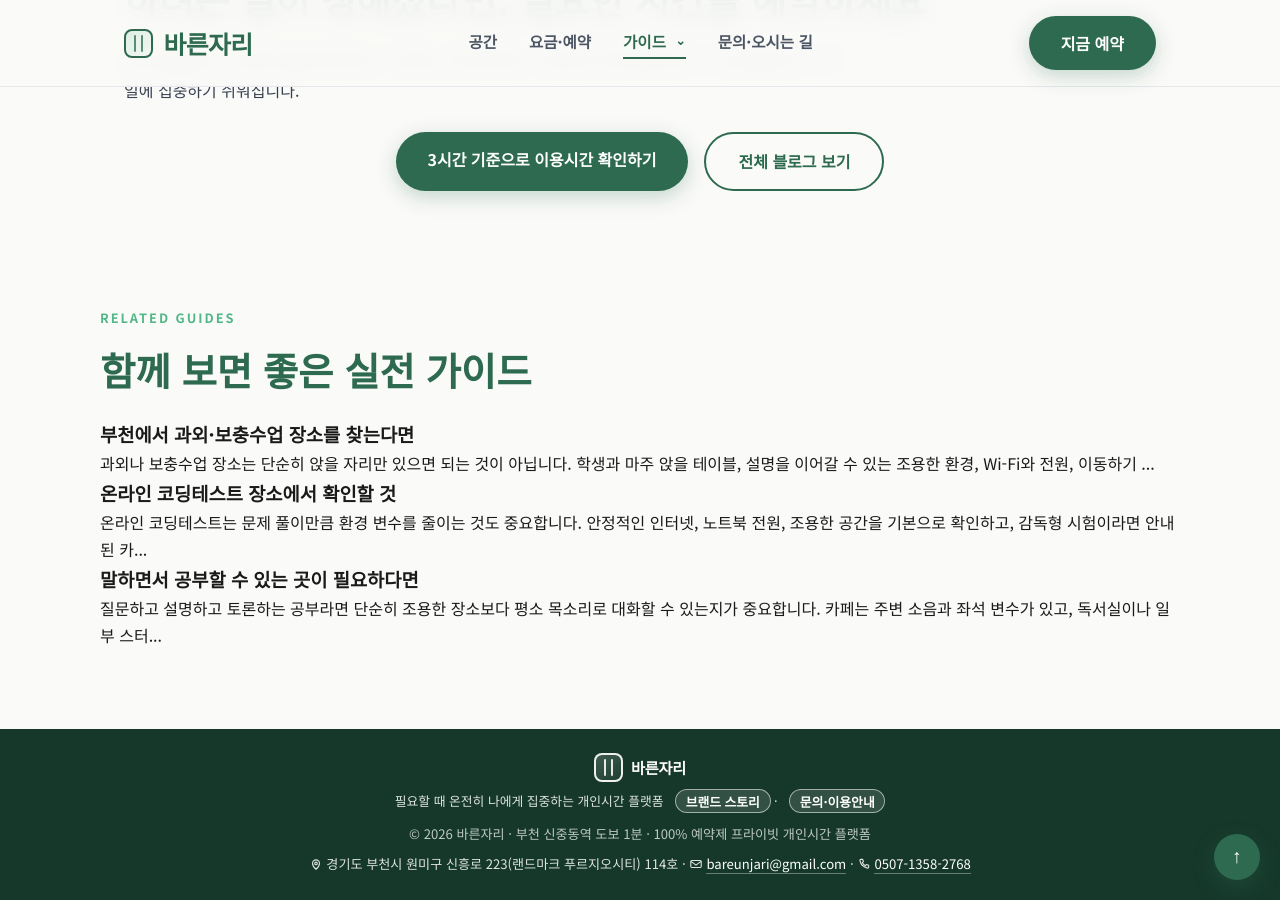
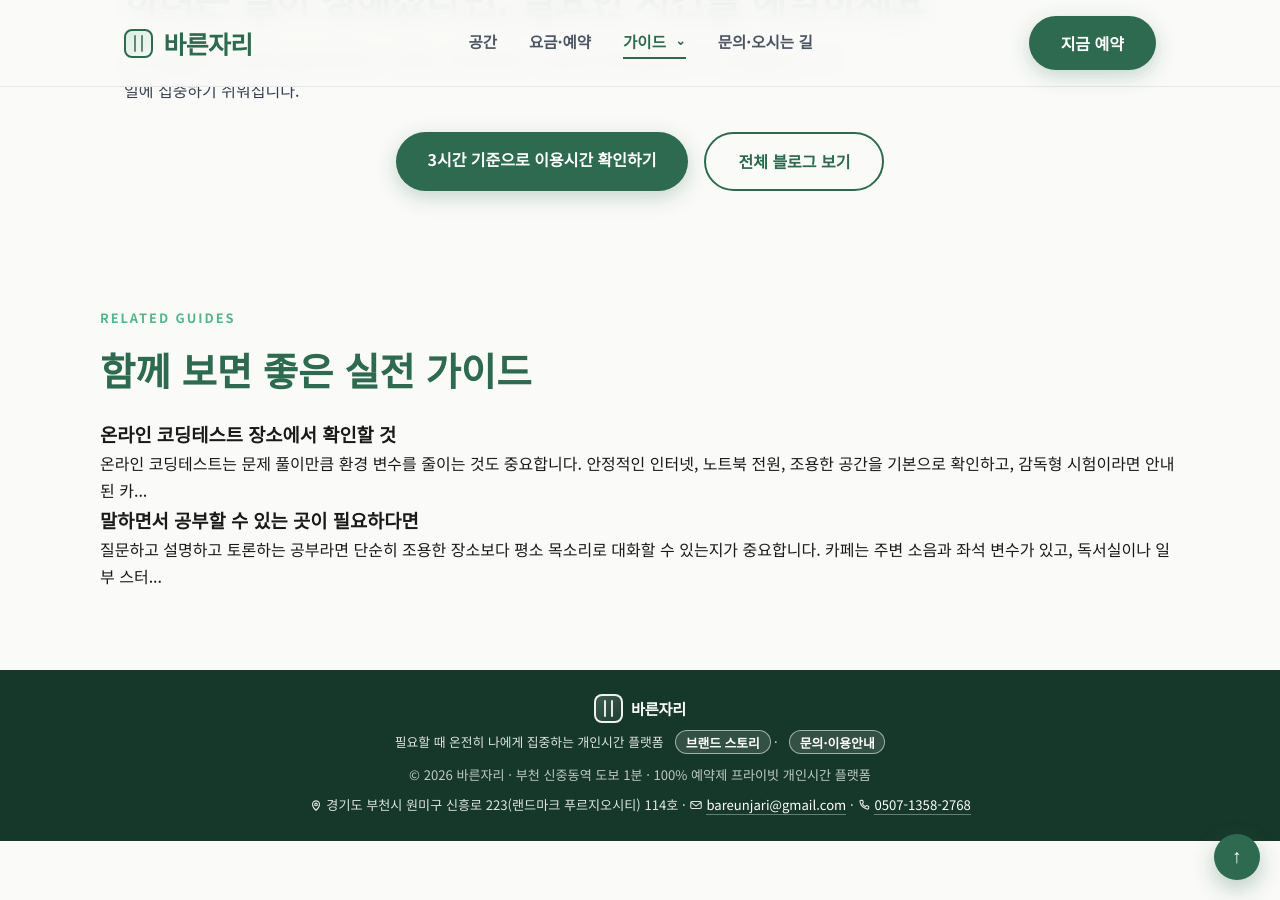
Before and after one commit to bareunspace/blog, a Jekyll site: the page built from study.html, in a window 1280 px wide and 900 px high, scrolled down 4793 px. Built offline with Jekyll 4.4.1, drawn with Linux system fonts in a browser that asks for light colours.

Commit message:
Label AI webcam answer and suppress duplicate tutoring refresh

```diff
--- a/_data/search_refresh.yml
+++ b/_data/search_refresh.yml
@@ -30,17 +30,6 @@
       href: /posts/interview-30-minutes-before/
     - label: 화상면접 장비와 배경 세팅
       href: /posts/video-interview-setup/
-
-- path: /posts/bucheon-tutoring-class-space/
-  refreshed_at: 2026-08-23
-  hub: study
-  title: 부천에서 과외·보충수업 장소를 찾는다면
-  summary: 과외나 보충수업 장소는 단순히 앉을 자리만 있으면 되는 것이 아닙니다. 학생과 마주 앉을 테이블, 설명을 이어갈 수 있는 조용한 환경, Wi-Fi와 전원, 이동하기 쉬운 위치, 필요한 시간만 예약할 수 있는지를 함께 확인하는 것이 좋습니다.
-  links:
-    - label: 스터디룸 선택 기준 보기
-      href: /posts/study-space-guide/
-    - label: 스터디·수업 공간 허브 보기
-      href: /study/
 
 - path: /posts/bucheon-meeting-room/
   refreshed_at: 2026-08-23
@@ -89,6 +78,7 @@
 - path: /posts/ai-competency-test-space/
   refreshed_at: 2026-08-25
   hub: interview
+  label: Webcam Check
   title: AI 역량검사, 웹캠이 없으면 어떻게 해야 할까?
   summary: 웹캠이 필요한 역량검사라면 먼저 노트북 내장 카메라가 응시 조건을 충족하는지 확인하세요. 내장 카메라가 없거나 인식되지 않는다면 검사 플랫폼이 허용하는 외장 웹캠을 준비하고, 실제 응시 전에 환경체크로 영상과 마이크가 정상 작동하는지 확인하는 것이 좋습니다.
   paragraphs:
```
